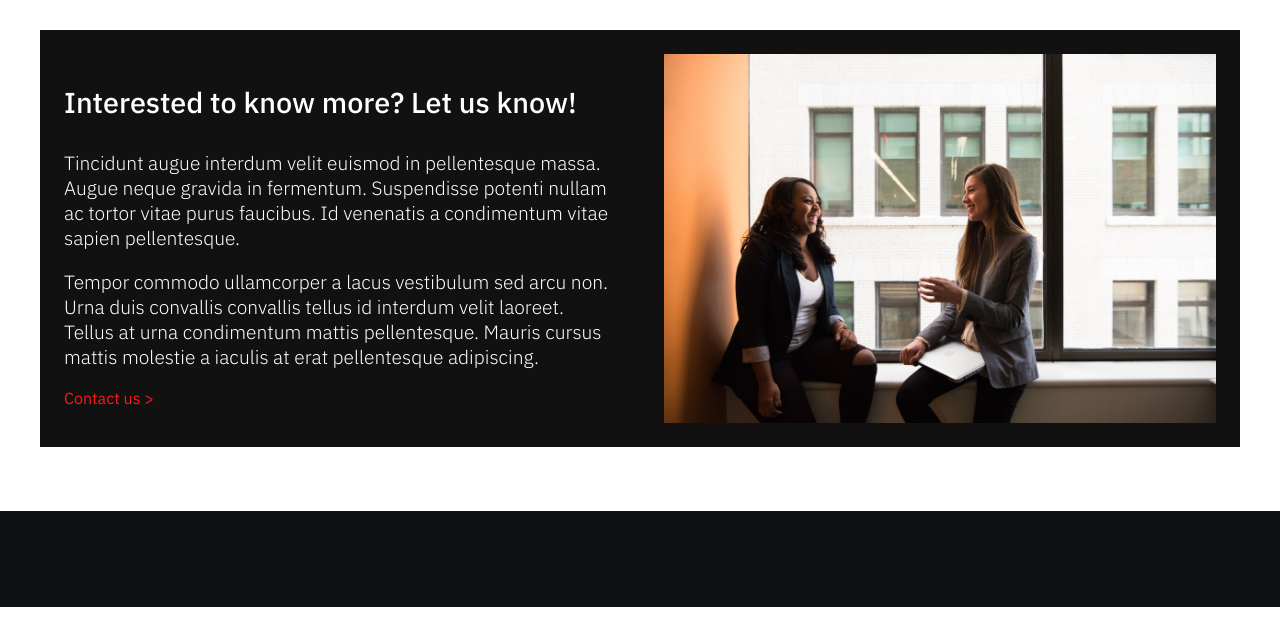
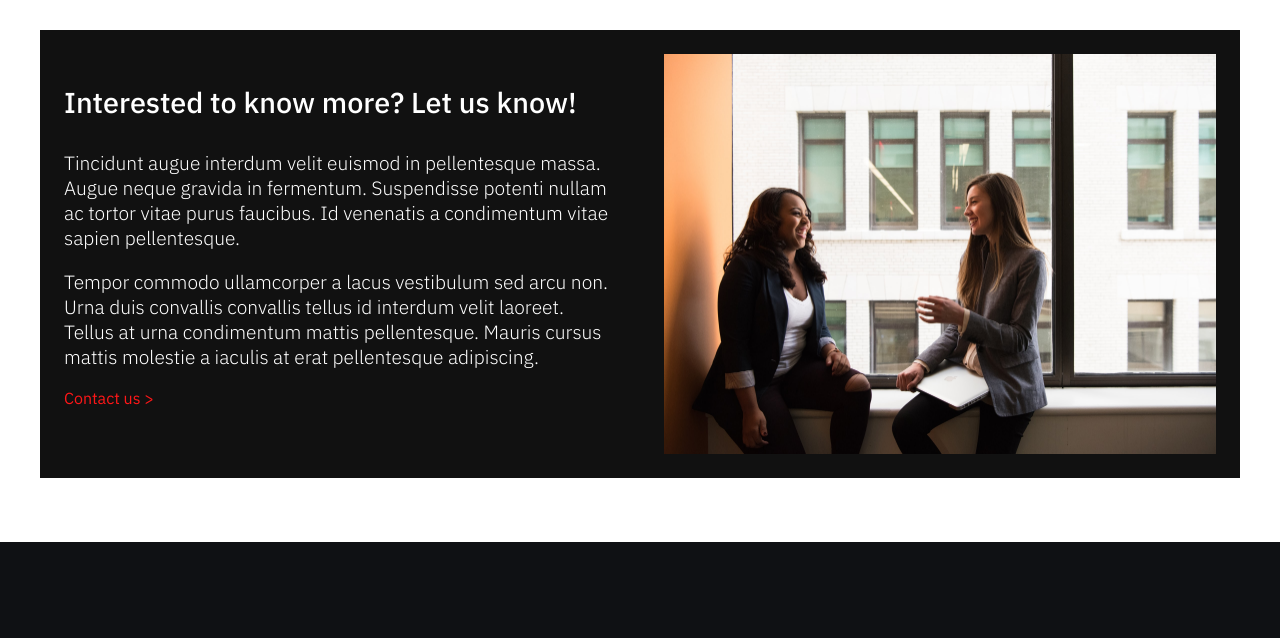
Before and after one commit to pdelfan/seeda-website, a plain HTML site: page P2/pages/about.html in a window 1280 px wide. Shown: the part 1666-2304 px from the top of the page. Before the commit the page ends 2273 px from the top, so only its background shows below. Drawn offline with Linux system fonts and the light colour scheme.

Commit message:
Changed "max-height" of large cards to "height"

```diff
--- a/P2/css/main.css
+++ b/P2/css/main.css
@@ -555,7 +555,7 @@ label {
 }
 
 .large-card img {
-    max-height: 25rem;
+    height: 25rem;
     width: 100%;
     object-fit: cover;
 }
```
Also changed, not shown: 1 other file.
